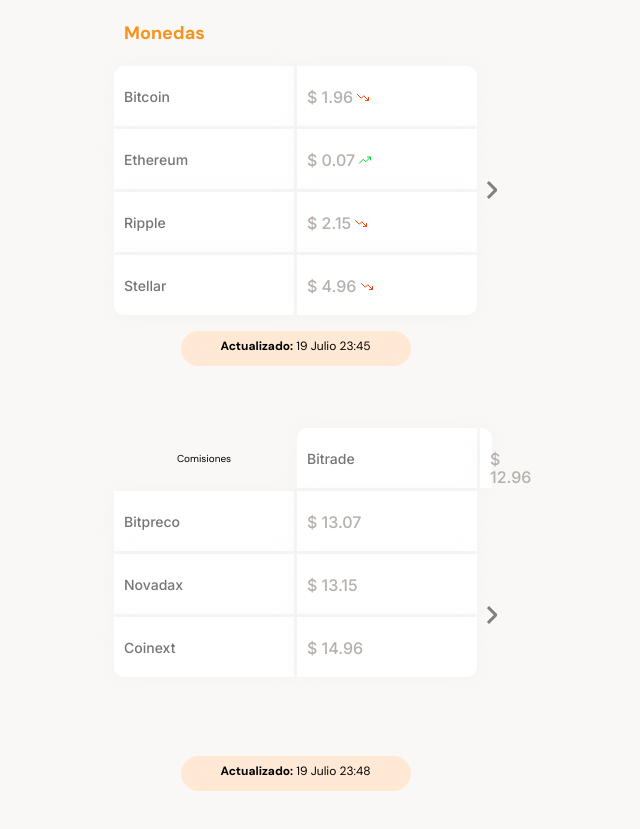
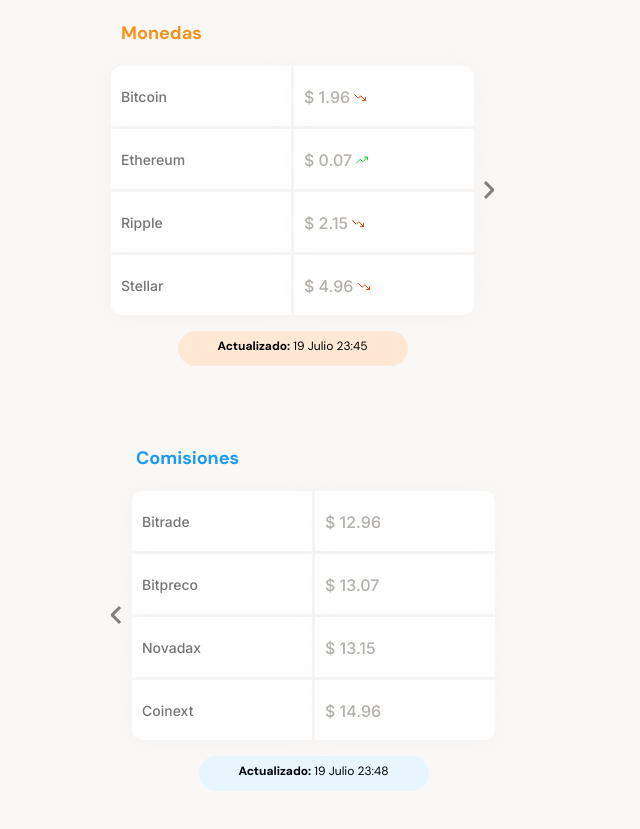
Before and after one commit to jesusalbertokiz/Responsive-mobile-design, a plain HTML site: page index.html in a window 1280 px wide. Shown: the part 933-1762 px from the top of the page, without its empty margins (337-977 px from the left). Drawn offline with Linux system fonts and the light colour scheme.

Commit message:
Add the styles from the second table

```diff
--- a/CSS/style.css
+++ b/CSS/style.css
@@ -157,8 +157,12 @@
         display: grid;
         align-content: center;
         align-items: center;
+        grid-auto-rows: 60px;
+        gap: 3px;
+    }
+
+        .currency{
             grid-template-columns: minmax(100px, 180px) minmax(100px, 180px) minmax(10px, 12px);
-        grid-auto-rows: 60px;
             grid-template-areas:
             'a a a'
             'b c k'
@@ -166,29 +170,56 @@
             'g h k'
             'i j k'
             'l l k';
-        gap: 3px;
         }
 
-    .currency .table-item__title {
+        .fees{
+            grid-template-columns: minmax(10px, 18px) minmax(100px, 180px) minmax(100px, 180px);
+            grid-template-areas:
+            'a a a'
+            'k b c'
+            'k d e'
+            'k g h'
+            'k i j'
+            'k l l';
+        }
+
+
+.table-item__title{
     padding-left: 10px;
     font-size: 1.8rem;
     font-weight: 700;
     line-height: 2.3rem;
-        color: var(--bitcoin-orange);
     text-align: left;
     grid-area: a;
 }
+
+    .currency .table-item__title {
+        color: var(--bitcoin-orange);
+    }
+
+    .fees .table-item__title {
+        padding-left: 25px;
+        color: var(--secundary-blue);
+    }
+
 
 .arrow{
     width: 10px;
     height: 18px;
     grid-area: k;
-        margin: 0 0 65px 7px;
     background-size: cover;
     background-position: center;
     background-repeat: no-repeat;
+}
+
+    .currency .arrow{
+        margin: 0 0 65px 7px;
         background-image: url('../assets/assets/icons/right-arrow.svg');
+    }
 
+    .fees .arrow{
+        margin-bottom: 65px;
+        background-image: url('../assets/assets/icons/left-arrow.svg');
     }
 
 
@@ -251,5 +282,11 @@
     padding-top: 8px;
     font-size: 1.2rem;;
     line-height: 1.5rem;
+}
+    .currency .table-description{
         background-color: var(--soft-orange);
     }
+
+    .fees .table-description{
+        background-color: var(--soft-blue);
+    }
```
Also changed, not shown: assets/assets/icons/left-arrow.svg (added). Lines whose indentation alone changed are shown as unchanged.
